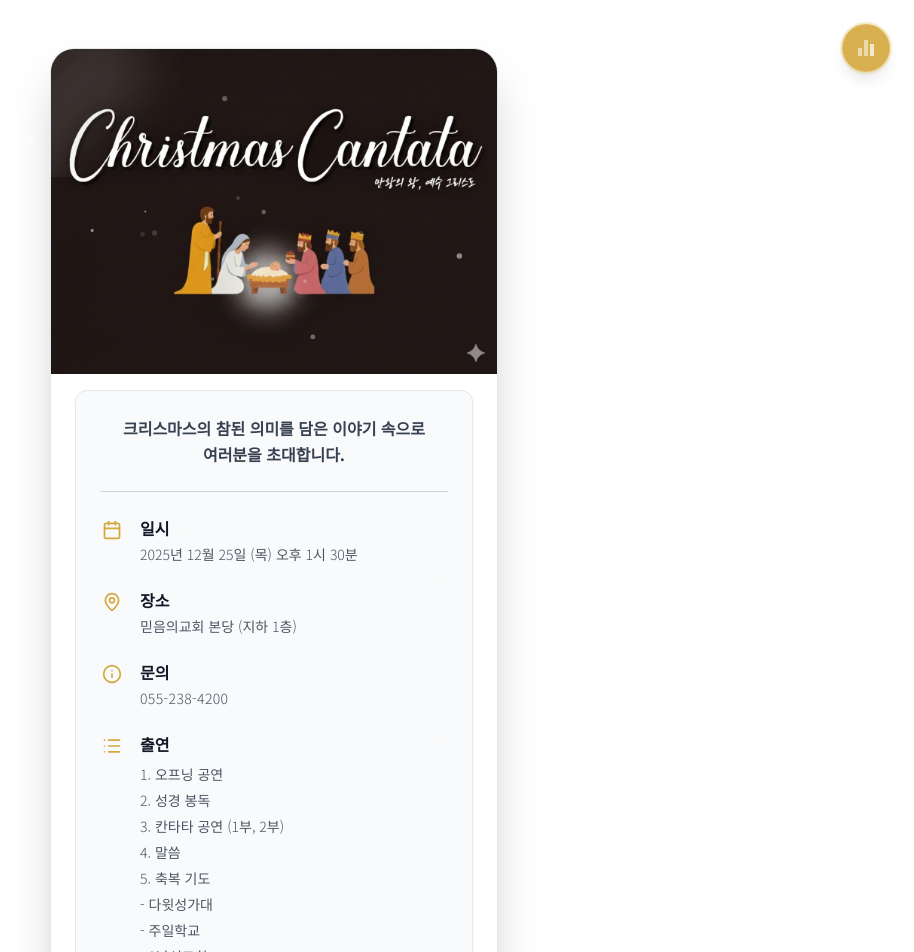
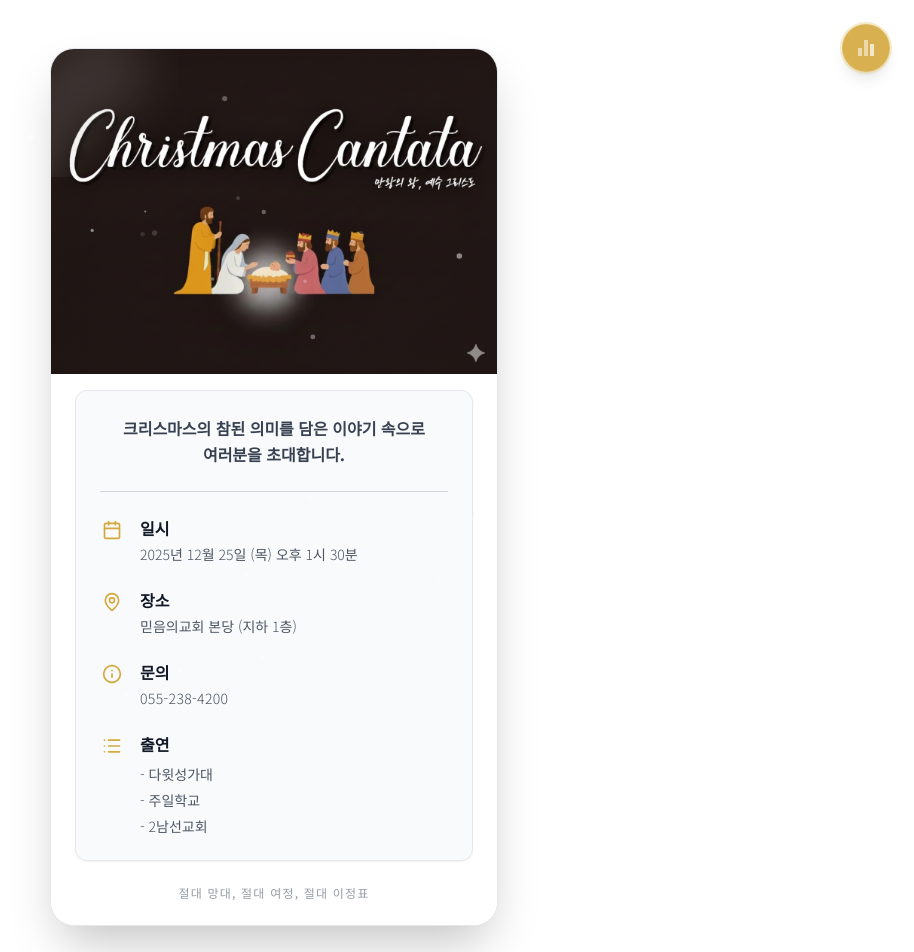
Before and after one commit to remge21c/xmas-invite, a React (Vite) app: page / in a window 1280 px wide. Shown: the top 952 px of the page, without its empty margins (366-1280 px from the left). Built offline with nearby package versions, Linux system fonts and the light colour scheme.

Commit message:
출연 섹션에서 기존 프로그램 항목 삭제

```diff
--- a/constants.ts
+++ b/constants.ts
@@ -8,11 +8,6 @@ export const EVENT_DATA: EventDetails = {
   location: "믿음의교회 본당 (지하 1층)",
   contact: "055-238-4200",
   program: [
-    "1. 오프닝 공연",
-    "2. 성경 봉독",
-    "3. 칸타타 공연 (1부, 2부)",
-    "4. 말씀",
-    "5. 축복 기도",
     "- 다윗성가대",
     "- 주일학교",
     "- 2남선교회"
```
